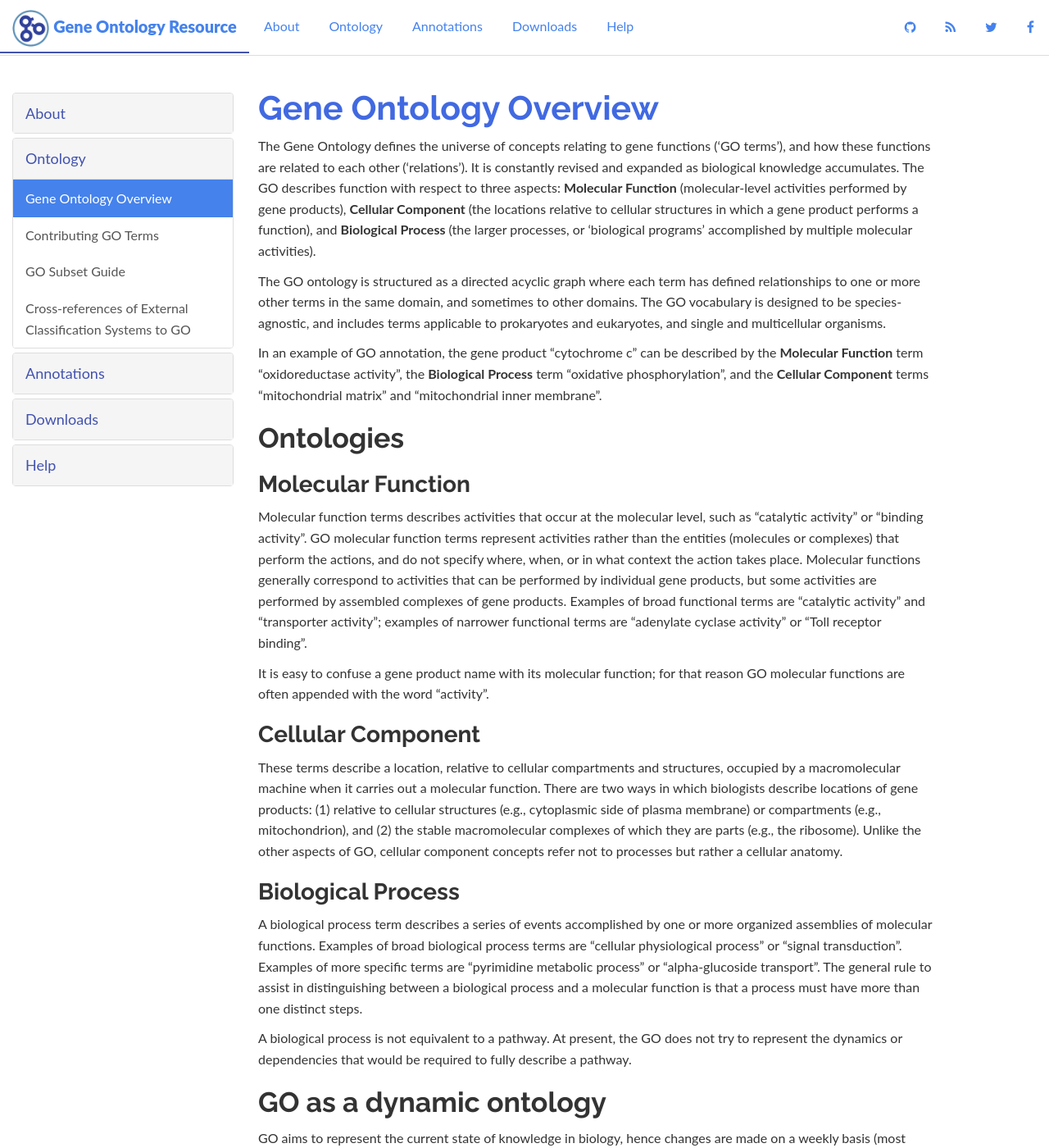
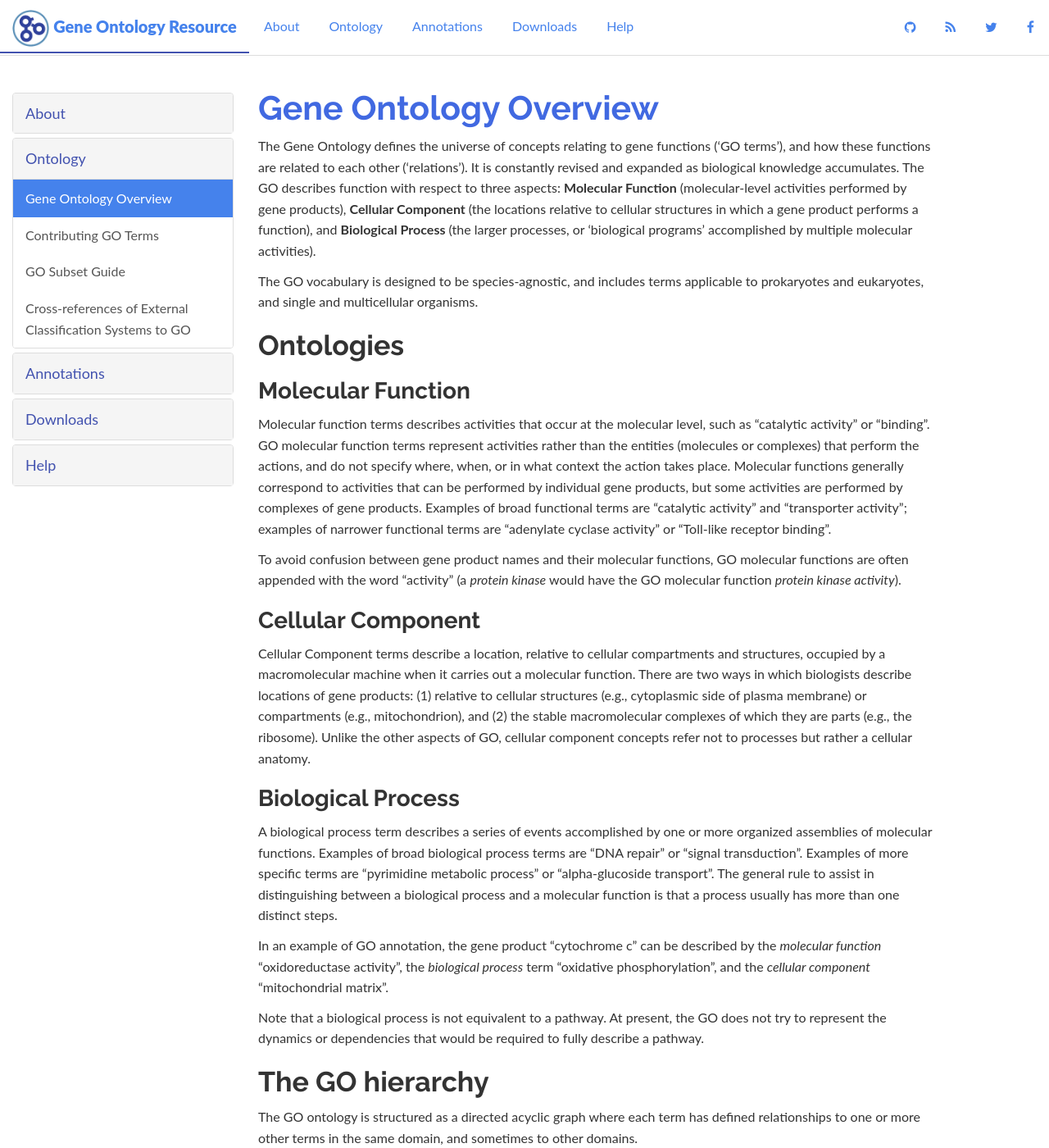
Before and after one commit to geneontology/geneontology.github.io, a Jekyll site: the page built from _docs/ontology-documentation.md, in a window 1280 px wide and 1400 px high. Shown: the whole window at 82% size. Built offline with Jekyll 4.4.1, drawn with Linux system fonts in a browser that asks for light colours; nearby versions of some CDN libraries.

Commit message:
Update ontology-documentation.md

```diff
--- a/_docs/ontology-documentation.md
+++ b/_docs/ontology-documentation.md
@@ -7,23 +7,26 @@
 
 The Gene Ontology defines the universe of concepts relating to gene functions (‘GO terms’), and how these functions are related to each other (‘relations’). It is constantly revised and expanded as biological knowledge accumulates. The GO describes function with respect to three aspects: **Molecular Function** (molecular-level activities performed by gene products), **Cellular Component** (the locations relative to cellular structures in which a gene product performs a function), and **Biological Process** (the larger processes, or ‘biological programs’ accomplished by multiple molecular activities).
 
-The GO ontology is structured as a directed acyclic graph where each term has defined relationships to one or more other terms in the same domain, and sometimes to other domains. The GO vocabulary is designed to be species-agnostic, and includes terms applicable to prokaryotes and eukaryotes, and single and multicellular organisms.
-
-In an example of GO annotation, the gene product "cytochrome c" can be described by the **Molecular Function** term "oxidoreductase activity", the **Biological Process** term "oxidative phosphorylation", and the **Cellular Component** terms "mitochondrial matrix" and "mitochondrial inner membrane".
+The GO vocabulary is designed to be species-agnostic, and includes terms applicable to prokaryotes and eukaryotes, and single and multicellular organisms.
 
 ## Ontologies
 ### Molecular Function
-Molecular function terms describes activities that occur at the molecular level, such as "catalytic activity" or "binding activity". GO molecular function terms represent activities rather than the entities (molecules or complexes) that perform the actions, and do not specify where, when, or in what context the action takes place. Molecular functions generally correspond to activities that can be performed by individual gene products, but some activities are performed by assembled complexes of gene products. Examples of broad functional terms are "catalytic activity" and "transporter activity"; examples of narrower functional terms are "adenylate cyclase activity" or "Toll receptor binding".
+Molecular function terms describes activities that occur at the molecular level, such as "catalytic activity" or "binding". GO molecular function terms represent activities rather than the entities (molecules or complexes) that perform the actions, and do not specify where, when, or in what context the action takes place. Molecular functions generally correspond to activities that can be performed by individual gene products, but some activities are performed by complexes of gene products. Examples of broad functional terms are "catalytic activity" and "transporter activity"; examples of narrower functional terms are "adenylate cyclase activity" or "Toll-like receptor binding".
 
-It is easy to confuse a gene product name with its molecular function; for that reason GO molecular functions are often appended with the word "activity".
+To avoid confusion between gene product names and their molecular functions, GO molecular functions are often appended with the word "activity" (a *protein kinase* would have the GO molecular function *protein kinase activity*).
 
 ### Cellular Component
-These terms describe a location, relative to cellular compartments and structures, occupied by a macromolecular machine when it carries out a molecular function. There are two ways in which biologists describe locations of gene products: (1) relative to cellular structures (e.g., cytoplasmic side of plasma membrane) or compartments (e.g., mitochondrion), and (2) the stable macromolecular complexes of which they are parts (e.g., the ribosome). Unlike the other aspects of GO, cellular component concepts refer not to processes but rather a cellular anatomy.
+Cellular Component terms describe a location, relative to cellular compartments and structures, occupied by a macromolecular machine when it carries out a molecular function. There are two ways in which biologists describe locations of gene products: (1) relative to cellular structures (e.g., cytoplasmic side of plasma membrane) or compartments (e.g., mitochondrion), and (2) the stable macromolecular complexes of which they are parts (e.g., the ribosome). Unlike the other aspects of GO, cellular component concepts refer not to processes but rather a cellular anatomy.
 
 ### Biological Process
-A biological process term describes a series of events accomplished by one or more organized assemblies of molecular functions. Examples of broad biological process terms are "cellular physiological process" or "signal transduction". Examples of more specific terms are "pyrimidine metabolic process" or "alpha-glucoside transport". The general rule to assist in distinguishing between a biological process and a molecular function is that a process must have more than one distinct steps.
+A biological process term describes a series of events accomplished by one or more organized assemblies of molecular functions. Examples of broad biological process terms are "DNA repair" or "signal transduction". Examples of more specific terms are "pyrimidine metabolic process" or "alpha-glucoside transport". The general rule to assist in distinguishing between a biological process and a molecular function is that a process usually has more than one distinct steps.
 
-A biological process is not equivalent to a pathway. At present, the GO does not try to represent the dynamics or dependencies that would be required to fully describe a pathway.
+In an example of GO annotation, the gene product "cytochrome c" can be described by the *molecular function* "oxidoreductase activity", the *biological process* term "oxidative phosphorylation", and the *cellular component* "mitochondrial matrix".
+
+Note that a biological process is not equivalent to a pathway. At present, the GO does not try to represent the dynamics or dependencies that would be required to fully describe a pathway.
+
+## The GO hierarchy
+The GO ontology is structured as a directed acyclic graph where each term has defined relationships to one or more other terms in the same domain, and sometimes to other domains.
 
 ## GO as a dynamic ontology
 GO aims to represent the current state of knowledge in biology, hence changes are made on a weekly basis (most relatively minor). Revisions to the ontology are managed by a team of ontology editors with extensive experience in both biology and computational knowledge representation. These updates are made collaboratively between the GOC ontology team and scientists who request the updates. Most requests come from scientists making GO annotations (these typically impact only a few terms each), and from domain experts in particular areas of biology (these typically revise an entire ‘branch’ of the ontology comprising many terms and relations). We invite researchers and computational scientists to [submit requests for either new terms, new relations, or any other improvements to the ontology](/docs/contributing-to-go-terms/).
```
